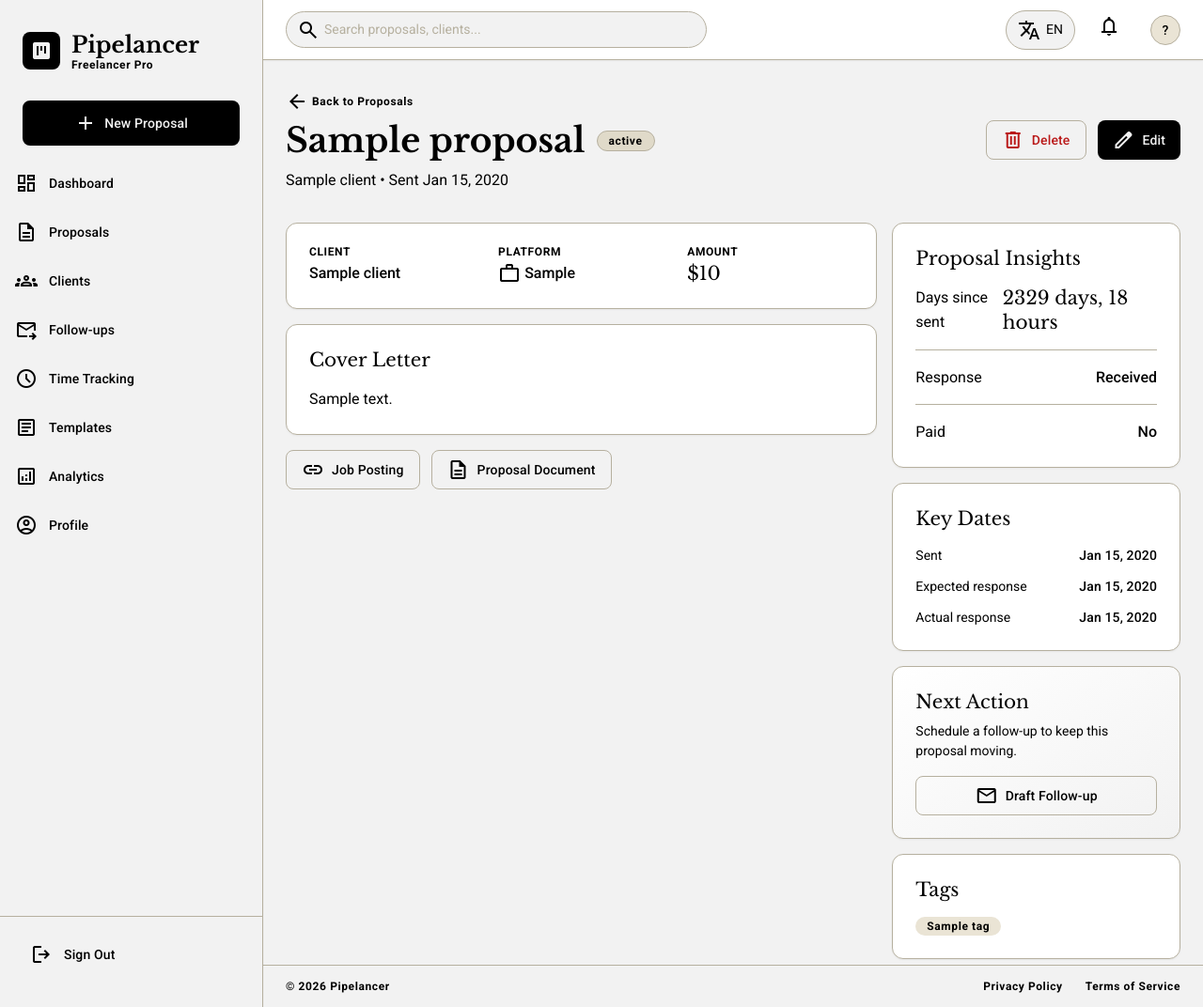
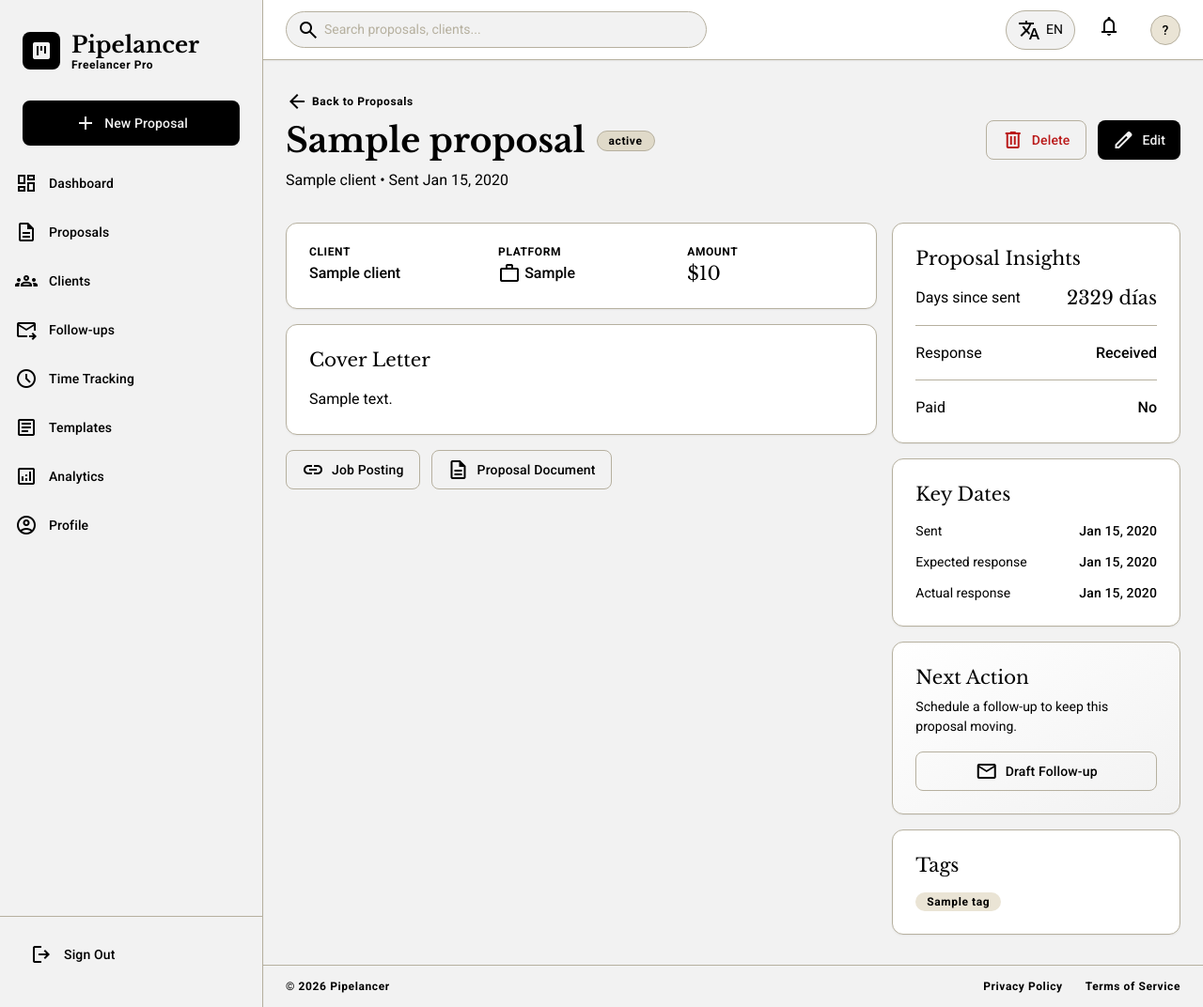
Before and after one commit to Nakajito/freelancer_tracker, a Django app: template templates/proposals/proposal_detail.html in a window 1280 px wide. Shown: the whole page at 94% size. Run offline with Django 5.2, Linux system fonts and the light colour scheme; the template is opened without the code that fills it: most values are stand-ins (such as "Sample title", 1, 10 or a date in 2020); style sheets or scripts are compiled from the project's sources.

Commit message:
fix: update days since sent

```diff
--- a/static/js/proposal-detail.js
+++ b/static/js/proposal-detail.js
@@ -5,24 +5,20 @@ document.addEventListener('DOMContentLoaded', () => {
   if (!dateStr) return;
 
   const [y, m, d] = dateStr.split('-').map(Number);
-  // Construct local midnight so diff reflects user's timezone
-  const sent = new Date(y, m - 1, d);
+
+  // Compare calendar dates only — sent_date has no time component, so comparing
+  // timestamps from local midnight introduces a spurious time-of-day offset.
   const now = new Date();
-  const diffMs = now - sent;
-  if (diffMs < 0) return;
+  const sentMs  = Date.UTC(y, m - 1, d);
+  const todayMs = Date.UTC(now.getFullYear(), now.getMonth(), now.getDate());
+  const diffDays = Math.floor((todayMs - sentMs) / (24 * 60 * 60 * 1000));
 
-  const MINUTE = 60 * 1000;
-  const HOUR   = 60 * MINUTE;
-  const DAY    = 24 * HOUR;
+  if (diffDays < 0) return;
 
-  const days    = Math.floor(diffMs / DAY);
-  const hours   = Math.floor((diffMs % DAY) / HOUR);
-  const minutes = Math.floor((diffMs % HOUR) / MINUTE);
+  let text;
+  if (diffDays === 0)      text = 'Hoy';
+  else if (diffDays === 1) text = '1 día';
+  else                     text = diffDays + ' días';
 
-  const parts = [];
-  if (days > 0)    parts.push(days    + (days    === 1 ? ' day'    : ' days'));
-  if (hours > 0)   parts.push(hours   + (hours   === 1 ? ' hour'   : ' hours'));
-  if (minutes > 0 && days === 0) parts.push(minutes + (minutes === 1 ? ' minute' : ' minutes'));
-
-  el.textContent = parts.length ? parts.join(', ') : 'Just now';
+  el.textContent = text;
 });
--- a/templates/proposals/proposal_detail.html
+++ b/templates/proposals/proposal_detail.html
@@ -111,7 +111,7 @@
             <div class="flex flex-col gap-4">
                 <div class="flex justify-between items-center">
                     <span class="font-body-md text-body-md text-on-surface-variant">{% trans "Days since sent" %}</span>
-                    <span class="font-h3 text-h3 text-on-surface" id="days-since-sent" data-sent-date="{% if proposal.sent_date %}{{ proposal.sent_date|date:'Y-m-d' }}{% endif %}">{% if proposal.sent_date %}{{ proposal.sent_date|timesince }}{% else %}—{% endif %}</span>
+                    <span class="font-h3 text-h3 text-on-surface" id="days-since-sent" data-sent-date="{% if proposal.sent_date %}{{ proposal.sent_date|date:'Y-m-d' }}{% endif %}">—</span>
                 </div>
                 <div class="w-full h-px bg-outline-variant"></div>
                 <div class="flex justify-between items-center">
```
